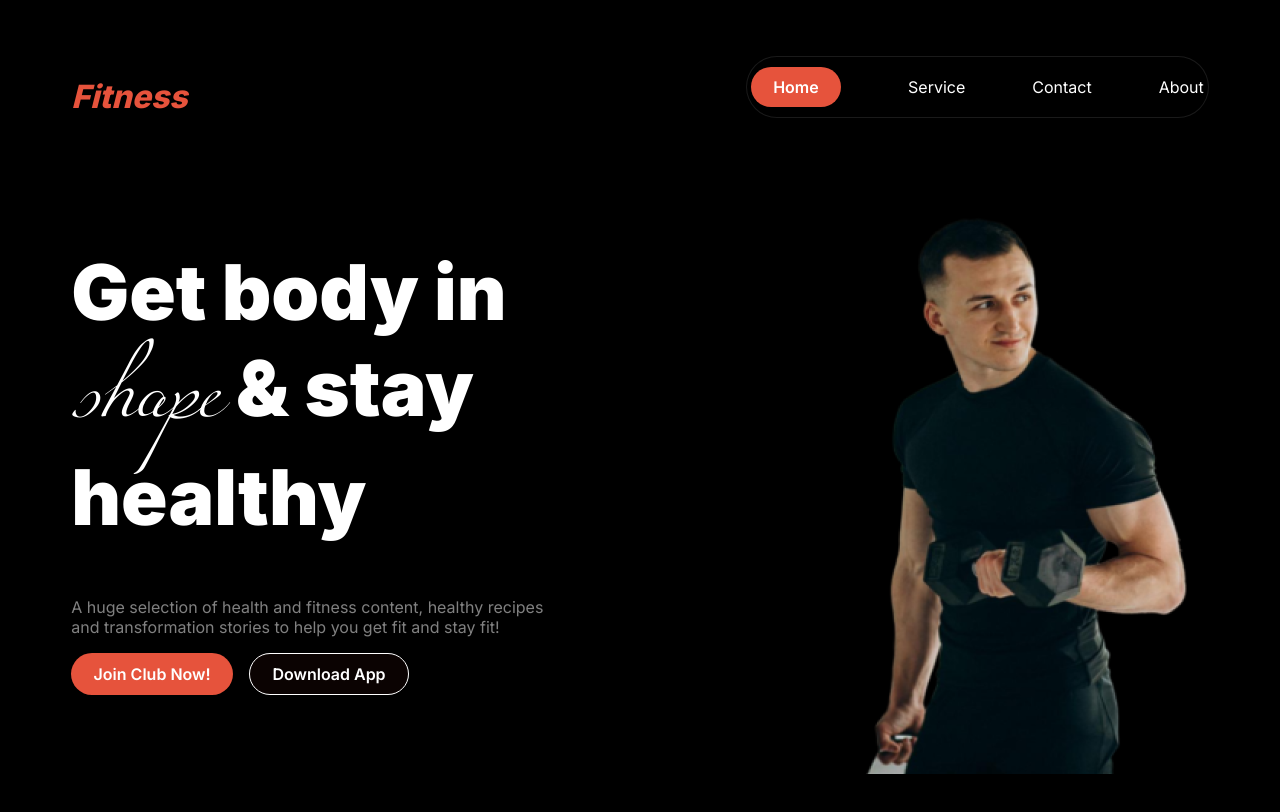
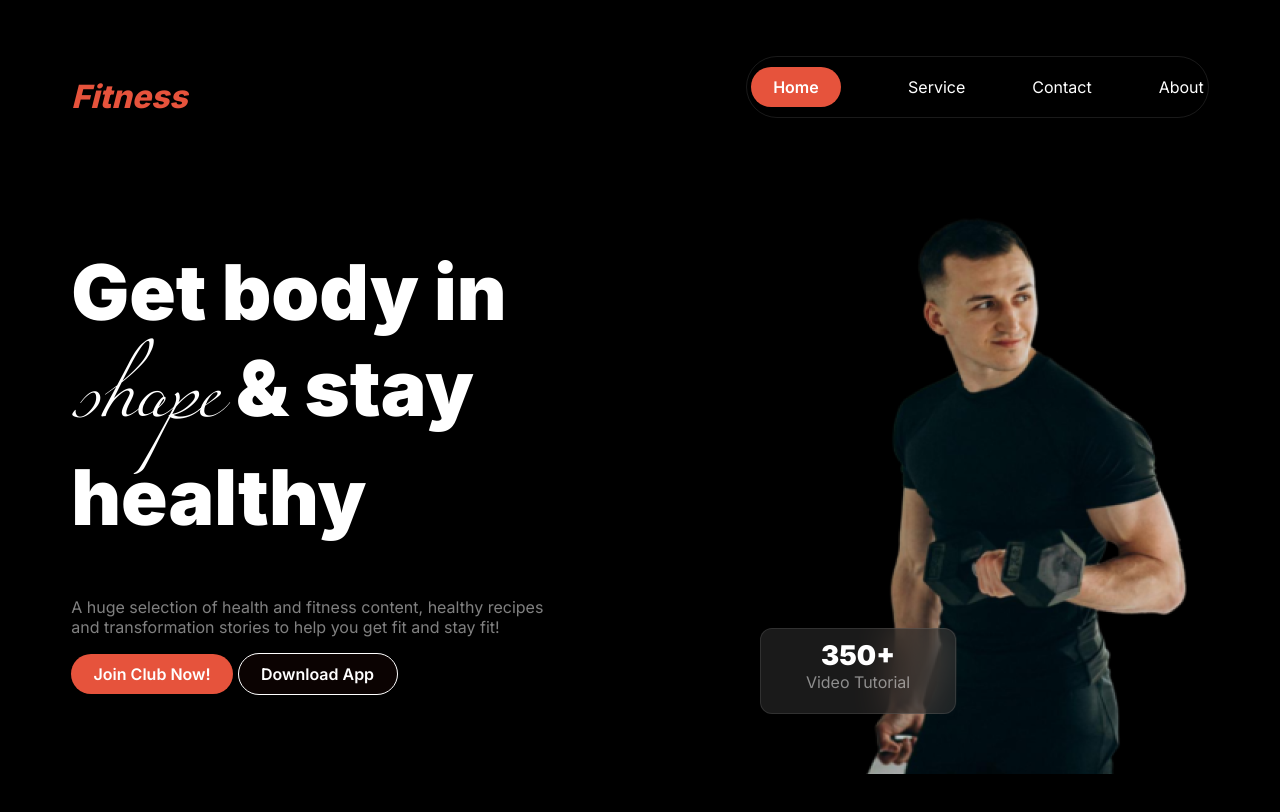
Before and after one commit to MonyeemTAMZID/assignment-b10a2, a plain HTML site: page index.html in a window 1280 px wide. Drawn offline with Linux system fonts and the light colour scheme.

Commit message:
added first part of the box type things on the img of the header

```diff
--- a/index.html
+++ b/index.html
@@ -31,13 +31,17 @@
           A huge selection of health and fitness content, healthy recipes and
           transformation stories to help you get fit and stay fit!
         </p>
-        <div class="btn-container">
-          <button class="btn-primary">Join Club Now!</button>
-          <button class="btn-secondary">Download App</button>
-        </div>
+
+        <button class="btn-primary">Join Club Now!</button>
+        <button class="btn-secondary">Download App</button>
       </div>
       <div class="header-img">
         <img src="images/Images 2.png" alt="" />
+        <div id="badge" class="btn-img">
+          <span id="year">350+</span>
+          <br />
+          <span class="para">Video Tutorial</span>
+        </div>
       </div>
     </header>
   </body>
--- a/styles/style.css
+++ b/styles/style.css
@@ -4,10 +4,11 @@
     src: url('../font/Miama.ttf');
 }
 *{
-    background-color:black ;
+    /* background-color:black ; */
     font-family: "Inter", sans-serif;
 }
 body{
+    background-color:black ;
     color: white;
 }
 
@@ -68,11 +69,29 @@ body{
     border: 1px solid rgba(255, 255, 255, 0.1);
     border-radius: 39px;
 }
-.btn-container{
-    display: flex;
-    gap: 1rem;
+
+/* Header styles part */
+#badge{
+    /* box-sizing: border-box; */
+    /* display: flex;
+    justify-content: center;
+    align-items: center;
+    text-align: center; */
+    text-align: center;
+    width: 50%;
+    height: 4rem;
+    border: 1px solid rgba(255, 255, 255, 0.1);
+    border-radius: 12px;
+    backdrop-filter: blur(20px);
+    background: rgba(48, 48, 48, 0.54);
+    padding: 10px 10px;
+    margin-left: -100px;
+    margin-top:-150px ;
 }
-/* Header styles part */
+#year{
+    font-size: 1.7rem;
+    font-weight: 900;
+}
 
 .header-container{
     display: flex;
```
